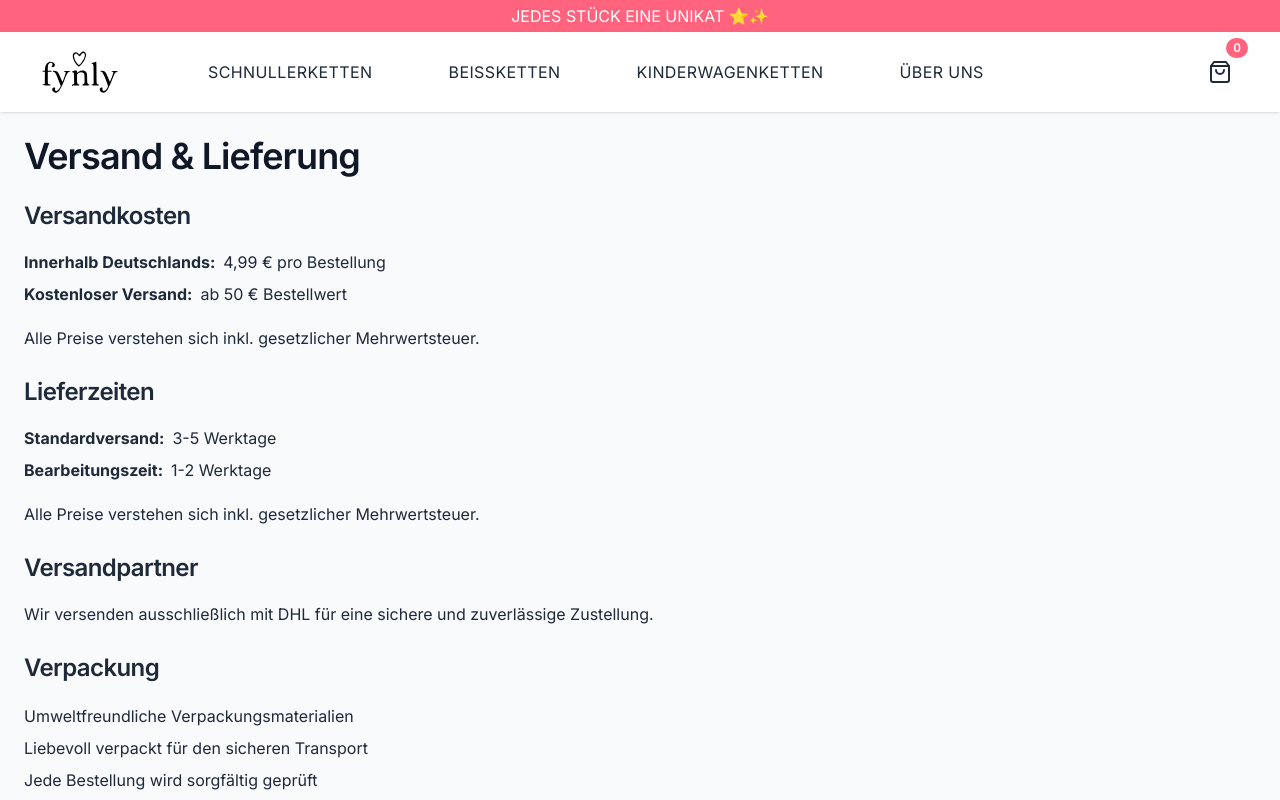
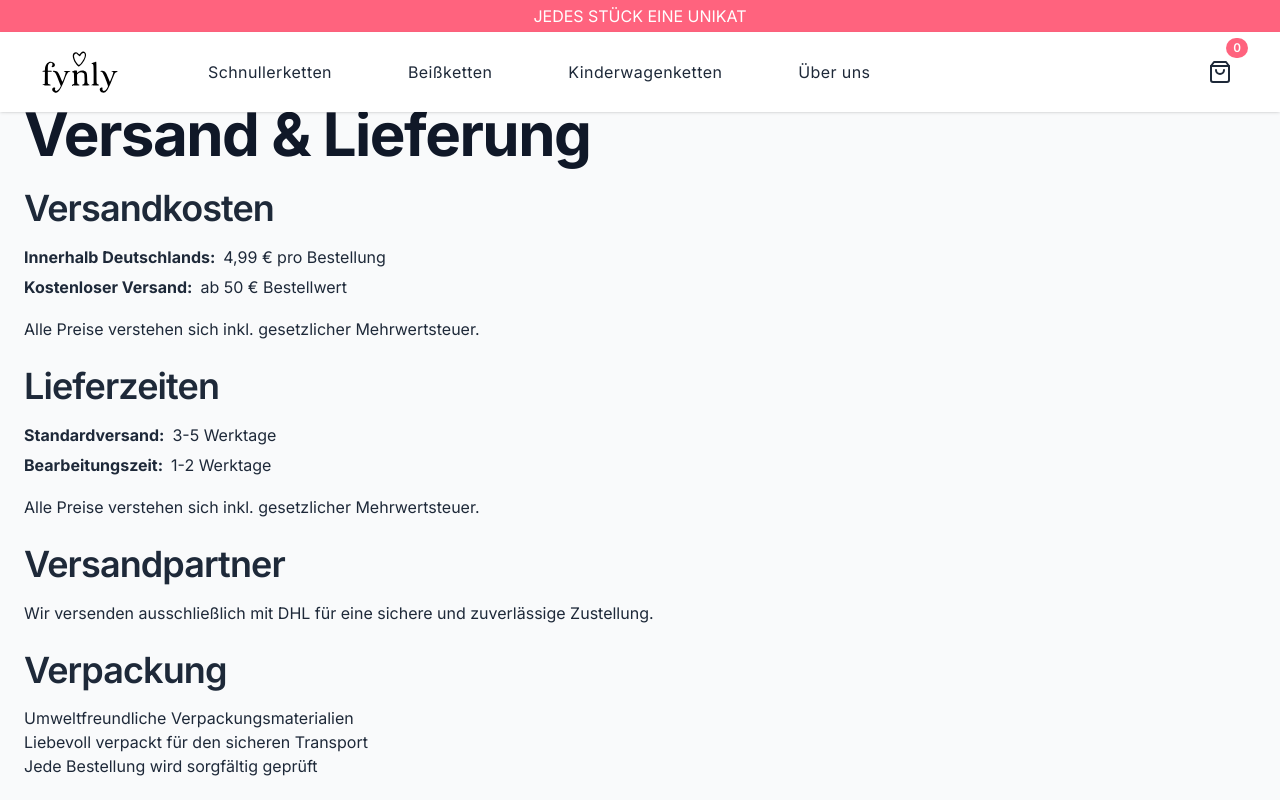
Before and after one commit to jan-riemenschneider/fynly, a Next.js app: page /shipping in a window 1280 px wide. Shown: the top 800 px of the page. Built offline with nearby package versions, Linux system fonts and the light colour scheme.

Commit message:
feat: improve header with motion animations -

```diff
--- a/src/app/category/[id]/page.tsx
+++ b/src/app/category/[id]/page.tsx
@@ -23,7 +23,7 @@ export default function Category() {
   if (!products) {
     return (
       <div className="container py-16 text-center">
-        <h1 className="mb-4">Produkt nicht gefunden</h1>
+        <h1 className="mb-4 text-3xl">Produkt nicht gefunden</h1>
         <p className="mb-8">
           Das gesuchte Produktkategorie konnte leider nicht gefunden werden.
         </p>
@@ -34,15 +34,15 @@ export default function Category() {
     )
   }
   return (
-    <div className="container mx-auto py-6">
-      <header className="mb-10 text-center">
-        <h1 className="mb-4">{categoryName}</h1>
+    <section className="container mx-auto px-6 pt-16 md:pt-20">
+      <div className="mb-10 text-center">
+        <h1 className="mb-4 text-3xl lg:text-4xl">{categoryName}</h1>
         <p className="text-muted-foreground mx-auto">
           Entdecken Sie unsere handgefertigten {categoryName} aus hochwertigen
           Materialien, perfekt für Ihren kleinen Liebling.
         </p>
-      </header>
+      </div>
       <ProductGrid products={products} />
-    </div>
+    </section>
   )
 }
--- a/src/app/components/custom/AnnouncementBar.tsx
+++ b/src/app/components/custom/AnnouncementBar.tsx
@@ -4,13 +4,13 @@ import { useEffect, useState } from 'react'
 
 const announcements = [
   {
-    text: 'Made in Germany 🇩🇪',
+    text: 'Made in Germany',
   },
   {
-    text: 'Jedes Stück eine Unikat ⭐✨ ',
+    text: 'Jedes Stück eine Unikat ',
   },
   {
-    text: 'Schnelle Lieferung mit DHL 🚀',
+    text: 'Schnelle Lieferung mit DHL',
   },
 ]
 
--- a/src/app/components/custom/NavigationBar.tsx
+++ b/src/app/components/custom/NavigationBar.tsx
@@ -1,5 +1,6 @@
 'use client'
 import CartSlideoverContent from '@/components/CartSlideoverContent'
+import { AnnouncementBar } from '@/components/custom/AnnouncementBar'
 import {
   NavigationMenu,
   NavigationMenuItem,
@@ -16,17 +17,46 @@ import {
 import { categoryTranslations } from '@/data/products'
 import Logo from '@/publicLogoFynnly.svg'
 import clsx from 'clsx'
+import { motion } from 'framer-motion'
 import Hamburger from 'hamburger-react'
 import { ChevronRight } from 'lucide-react'
+import { useMotionValueEvent, useScroll } from 'motion/react'
 import Link from 'next/link'
-import { useState } from 'react'
+import { useRef, useState } from 'react'
 
 export function NavigationBar() {
   const [toggleHamburger, setToggleHamburger] = useState(false)
+  const { scrollY } = useScroll()
+  const [isVisible, setIsVisible] = useState(true)
+  const lastScrollY = useRef(0)
+
+  useMotionValueEvent(scrollY, 'change', current => {
+    const previous = lastScrollY.current
+
+    if (current < previous) {
+      setIsVisible(true)
+    } else if (current > previous && current > 50) {
+      setIsVisible(false)
+    }
+
+    lastScrollY.current = current
+  })
 
   return (
-    <>
-      <NavigationMenu className="sticky top-0 z-10 bg-white/85 backdrop-blur-sm lg:hidden">
+    <motion.header
+      animate={{
+        y: isVisible ? 0 : -100,
+        opacity: isVisible ? 1 : 0,
+      }}
+      transition={{
+        type: 'spring',
+        stiffness: 300,
+        damping: 30,
+      }}
+      className="fixed top-0 z-10 w-full"
+    >
+      <AnnouncementBar />
+      <NavigationMenu className="bg-white/95 backdrop-blur-sm lg:hidden">
         <NavigationMenuList className="flex w-screen justify-between px-7 shadow-sm">
           <Sheet open={toggleHamburger} onOpenChange={setToggleHamburger}>
             <SheetTrigger>
@@ -39,7 +69,9 @@ export function NavigationBar() {
             </SheetTrigger>
             <SheetContent className="w-100 gap-0">
               <SheetHeader className="border-b">
-                <SheetTitle>Unsere Kategorien</SheetTitle>
+                <SheetTitle asChild>
+                  <h3>Kategorie</h3>
+                </SheetTitle>
               </SheetHeader>
               <div className="flex flex-col">
                 {Object.entries(categoryTranslations).map(([key, value]) => (
@@ -59,6 +91,16 @@ export function NavigationBar() {
                     <div className="border-b" />
                   </NavigationMenuItem>
                 ))}
+                <NavigationMenuItem className="list-none">
+                  <NavigationMenuLink
+                    href="/ueberUns"
+                    className="flex flex-row justify-between p-6 text-base"
+                  >
+                    Über uns
+                    <ChevronRight strokeWidth={1} className="hover:text-2xl" />
+                  </NavigationMenuLink>
+                </NavigationMenuItem>
+                <div className="border-b" />
               </div>
             </SheetContent>
           </Sheet>
@@ -71,7 +113,7 @@ export function NavigationBar() {
         </NavigationMenuList>
       </NavigationMenu>
 
-      <NavigationMenu className="sticky top-0 z-10 hidden w-full bg-white/85 shadow-sm backdrop-blur-sm lg:block">
+      <NavigationMenu className="hidden w-full bg-white/95 shadow-sm backdrop-blur-sm lg:block">
         <NavigationMenuList className="mx-auto px-10">
           <div className="flex w-full items-center justify-between">
             <div className="flex space-x-20">
@@ -83,20 +125,15 @@ export function NavigationBar() {
                   <NavigationMenuItem key={key}>
                     <NavigationMenuLink
                       asChild
-                      className="text-md text-foreground tracking-wide"
+                      className="text-base tracking-wide"
                     >
-                      <Link href={`/category/${key}`}>
-                        {value.toUpperCase()}
-                      </Link>
+                      <Link href={`/category/${key}`}>{value}</Link>
                     </NavigationMenuLink>
                   </NavigationMenuItem>
                 ))}
                 <NavigationMenuItem>
-                  <NavigationMenuLink
-                    asChild
-                    className="text-md text-foreground tracking-wide"
-                  >
-                    <Link href="/ueberUns">ÜBER UNS</Link>
+                  <NavigationMenuLink asChild className="text-md tracking-wide">
+                    <Link href="/ueberUns">Über uns</Link>
                   </NavigationMenuLink>
                 </NavigationMenuItem>
               </div>
@@ -105,6 +142,6 @@ export function NavigationBar() {
           </div>
         </NavigationMenuList>
       </NavigationMenu>
-    </>
+    </motion.header>
   )
 }
--- a/src/app/components/custom/SeparatingLine.tsx
+++ b/src/app/components/custom/SeparatingLine.tsx
@@ -5,5 +5,5 @@ interface SeparatingLineProps {
 }
 
 export function SeparatingLine({ className }: SeparatingLineProps) {
-  return <div className={clsx('border-primary/50 w-24 border-b-1', className)} />
+  return <div className={clsx('border-gray-400/50  w-full border-b-1', className)} />
 }
--- a/src/app/components/ui/sheet.tsx
+++ b/src/app/components/ui/sheet.tsx
@@ -4,7 +4,7 @@ import * as SheetPrimitive from '@radix-ui/react-dialog'
 import * as React from 'react'
 
 import { cn } from '@/lib/utils'
-import { CircleX } from 'lucide-react'
+import { CircleX, X } from 'lucide-react'
 
 function Sheet({ ...props }: React.ComponentProps<typeof SheetPrimitive.Root>) {
   return <SheetPrimitive.Root data-slot="sheet" {...props} />
@@ -73,7 +73,7 @@ function SheetContent({
       >
         {children}
         <SheetPrimitive.Close className="data-[state=open]:bg-secondary absolute top-7 right-6">
-          <CircleX
+          <X
             className="hover:text-primary text-foreground size-6 hover:cursor-pointer"
             strokeWidth={1}
           />
--- a/src/app/globals.css
+++ b/src/app/globals.css
@@ -127,27 +127,27 @@
   }
 
   h1 {
-    @apply font-inter text-4xl font-semibold tracking-tight text-balance text-gray-900;
+    @apply font-inter text-5xl font-bold tracking-tight text-balance text-gray-900 lg:text-6xl;
   }
 
   h2 {
-    @apply font-inter text-2xl font-semibold tracking-tight text-gray-800;
+    @apply font-inter text-3xl font-semibold tracking-tight text-gray-800 lg:text-4xl;
   }
 
   h3 {
-    @apply font-inter text-xl font-medium tracking-tight text-gray-700;
+    @apply font-inter text-lg font-medium tracking-tight text-gray-700 lg:text-xl;
   }
 
   h4 {
-    @apply font-inter text-lg font-normal tracking-tight text-gray-700;
+    @apply font-inter text-lg font-medium tracking-tight text-gray-700;
   }
 
   p {
-    @apply font-inter text-foreground text-base leading-7;
+    @apply font-inter text-foreground text-base leading-relaxed;
   }
 
   small {
-    @apply font-inter text-muted-foreground text-sm leading-7;
+    @apply font-inter text-muted-foreground text-sm leading-relaxed;
   }
 
   span {
@@ -159,10 +159,9 @@
   }
 
   li {
-    @apply list-none;
+    @apply text-base list-none;
   }
 }
-
 @layer components {
   .price {
     @apply text-xl font-bold text-gray-800;
--- a/src/app/layout.tsx
+++ b/src/app/layout.tsx
@@ -1,5 +1,4 @@
 import { Footer } from '@/components/Footer'
-import { AnnouncementBar } from '@/components/custom/AnnouncementBar'
 import { NavigationBar } from '@/components/custom/NavigationBar'
 import { CartProvider } from '@/context/CartContext'
 import type { Metadata } from 'next'
@@ -33,8 +32,8 @@ export default function RootLayout({
       <body className="mx-auto flex min-h-screen flex-col overflow-x-hidden scroll-smooth">
         <Toaster position="top-right" reverseOrder={false} />
         <CartProvider>
-          <AnnouncementBar />
           <NavigationBar />
+          <div className="h-20" />
           <main className="bg-main-background flex flex-1 flex-col pb-16 md:pb-24">
             {children}
           </main>
```
